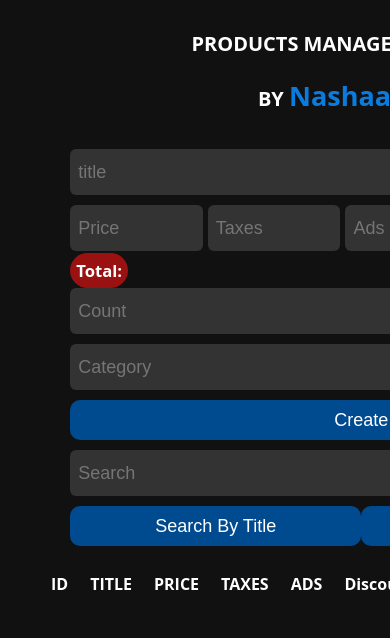
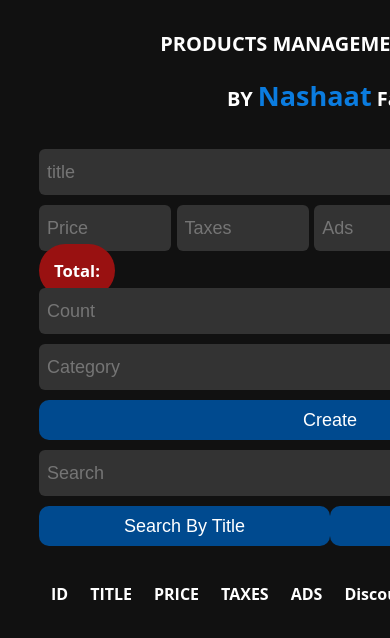
Before and after one commit to n7xx/cruds-products-management, a plain HTML site: page index.html in a window 390 px wide. Shown: the top 638 px of the page. Drawn offline with Linux system fonts and the light colour scheme.

Commit message:
Update style.css

```diff
--- a/css/style.css
+++ b/css/style.css
@@ -100,12 +100,10 @@ td {
     }
     .contain {
         width: calc( 100% + 270px);
-        margin-left: 10%;
-        margin-bottom: 10px;
+        margin-bottom: 20px;
     }
     .total {
         margin: auto;
-        padding: 6px;
     }
 
     table {
```
